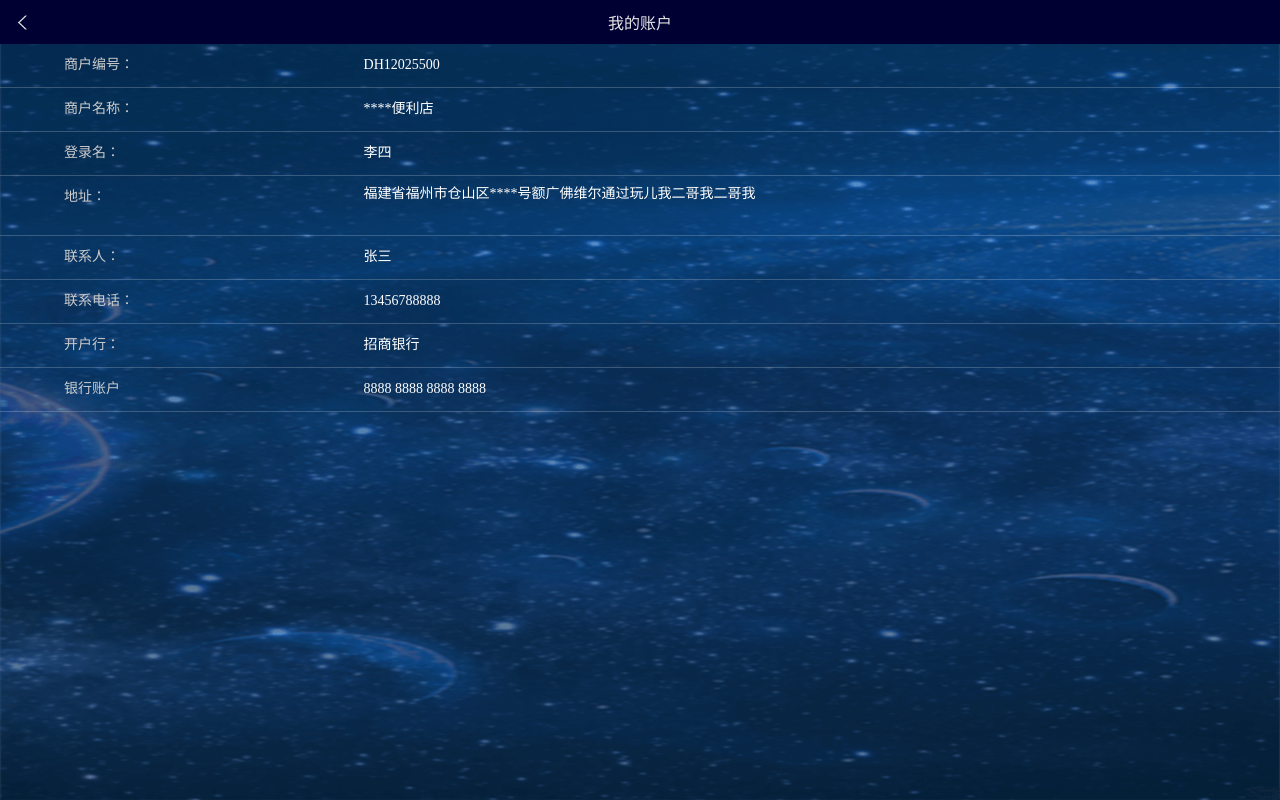
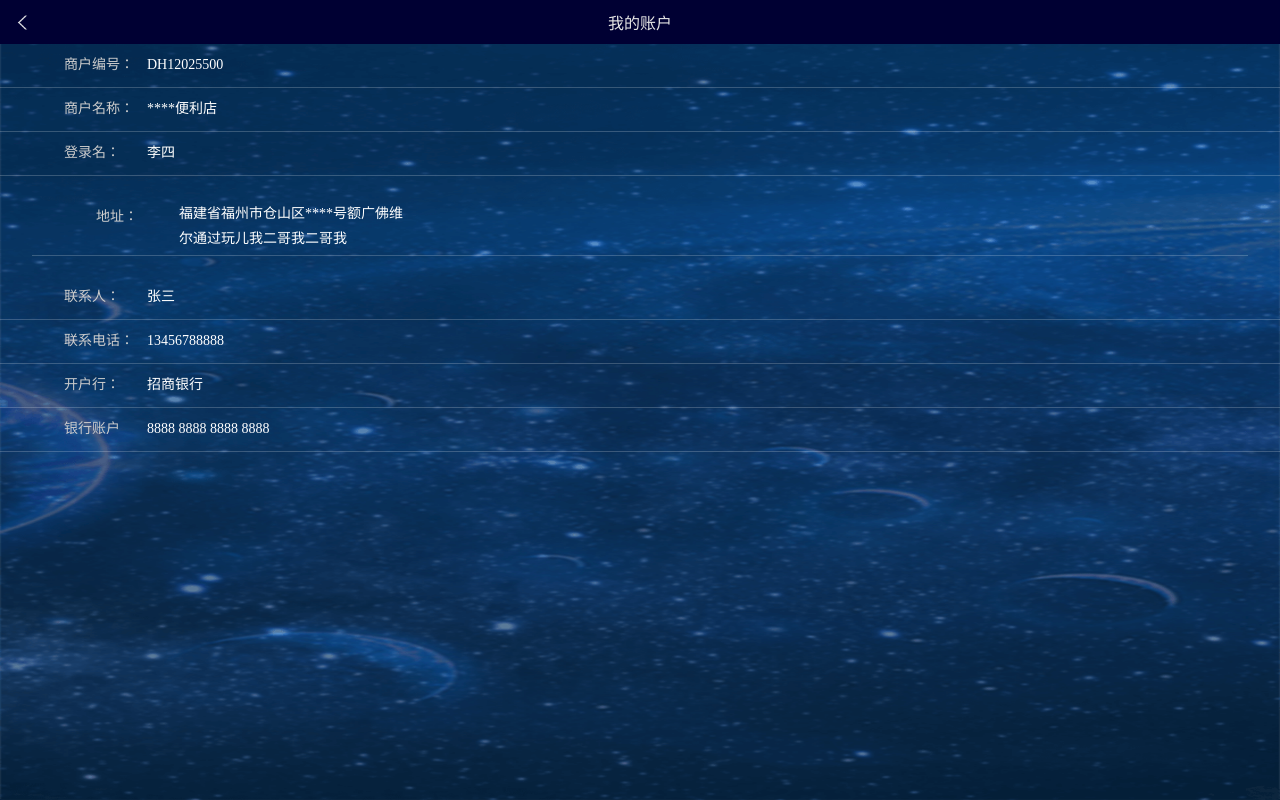
Before and after one commit to mengruixiaoxiannv/mc-admin, a plain HTML site: page myAccount.html in a window 1280 px wide. Drawn offline with Linux system fonts and the light colour scheme.

Commit message:
修改bug

```diff
--- a/css/myAccount.css
+++ b/css/myAccount.css
@@ -68,25 +68,27 @@ textarea {
 }
 
 .myAccount .item-left{
-    width: 26%;
+    width: 0.83rem;
     line-height: .42rem;
     text-align: left;
     color: rgba(204,204,204);
 }
 .myAccount .item-right{
-    width: 74%;
+    width: 2.35rem;
     text-align: left;
     line-height: .42rem;
     color: rgba(255,255,255);
 }
-.myAccount .attr{
+.myAccount .content div.attr{
     border-bottom: 1px solid rgba(255,255,255,.2);
     height: .6rem;
     padding: 0 5%;
+    width: 95%;
+    margin: .2rem auto;
     font-size: 14px;
 }
 .myAccount .attr .item-right{
-    width: 74%;
+    width: 2.35rem;
     text-align: left;
     padding-top: .05rem;
     line-height: .25rem;
--- a/js/index.js
+++ b/js/index.js
@@ -10,6 +10,9 @@ $(function() {
     //   引入我的账户
     $('#account').load('../myAccount.html');
     $('#account').hide()
+    //   引入我的设备
+    $('#equipment').load('../repairs.html');
+    $('#equipment').hide()
     //   引入共同的底部
     $('#footer').load('../footer.html');
 })
```
Also changed, not shown: index.html (+3 -0 lines), myEquipment.html (+3 -1 lines), repairs.html (+3 -1 lines).
